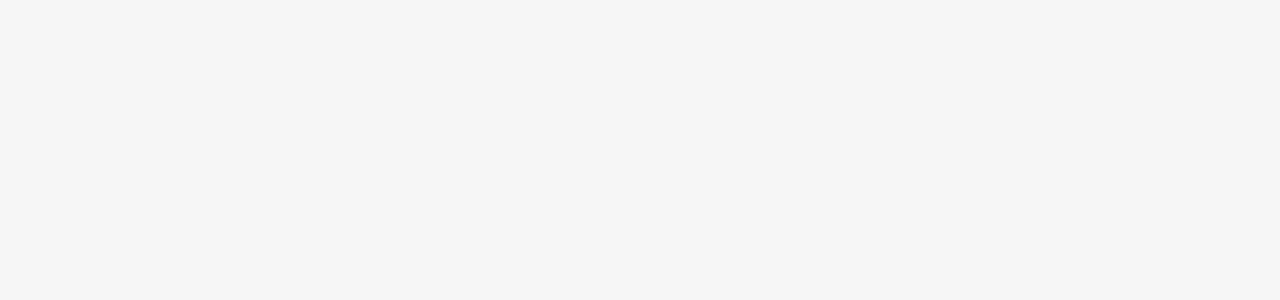
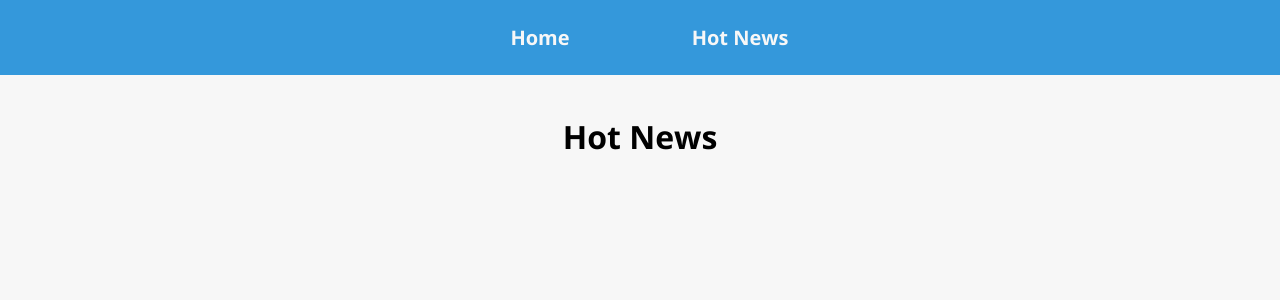
Before and after one commit to romulomelendez/fact-checker-app_TCC, a React (Vite) app: page /hotnews in a window 1280 px wide. Before the commit this address had no page. Shown: the top 300 px of the page. Built offline with nearby package versions, Linux system fonts and the light colour scheme.

Commit message:
creating a new page

```diff
--- a/src/App.tsx
+++ b/src/App.tsx
@@ -5,7 +5,7 @@ import {
   } from "react-router-dom"
 
 import { SearchPage } from './pages/SearchPage'
-// import { HotNews } from './pages/HotNews'
+import { HotNews } from './pages/HotNews'
 
 import { GlobalStyle } from './globalStyles'
 
@@ -15,6 +15,6 @@ export const App: React.FC = () =>
         <GlobalStyle />
         <Routes>
             <Route path="/" element={ <SearchPage /> } />
-            {/* <Route path="/hotnews" element={ <HotNews /> } /> */}
+            <Route path="/hotnews" element={ <HotNews /> } />
         </Routes>
     </BrowserRouter>
--- /dev/null
+++ b/src/pages/HotNews/index.tsx
@@ -0,0 +1,12 @@
+import { NavBar } from '../../components/NavBar'
+
+import { Container } from './styles'
+
+export const HotNews: React.FC = () => (
+
+    <Container>
+        <NavBar />
+        <h1>Hot News</h1>
+    </Container>
+
+)
--- /dev/null
+++ b/src/pages/HotNews/styles.ts
@@ -0,0 +1,11 @@
+import styled from 'styled-components'
+
+export const Container = styled.div `
+
+    display: grid;
+    grid-template-rows: repeat(2, max-content);
+    place-items: center;
+    row-gap: 40px;
+    max-width: 100vw;
+
+`
```
